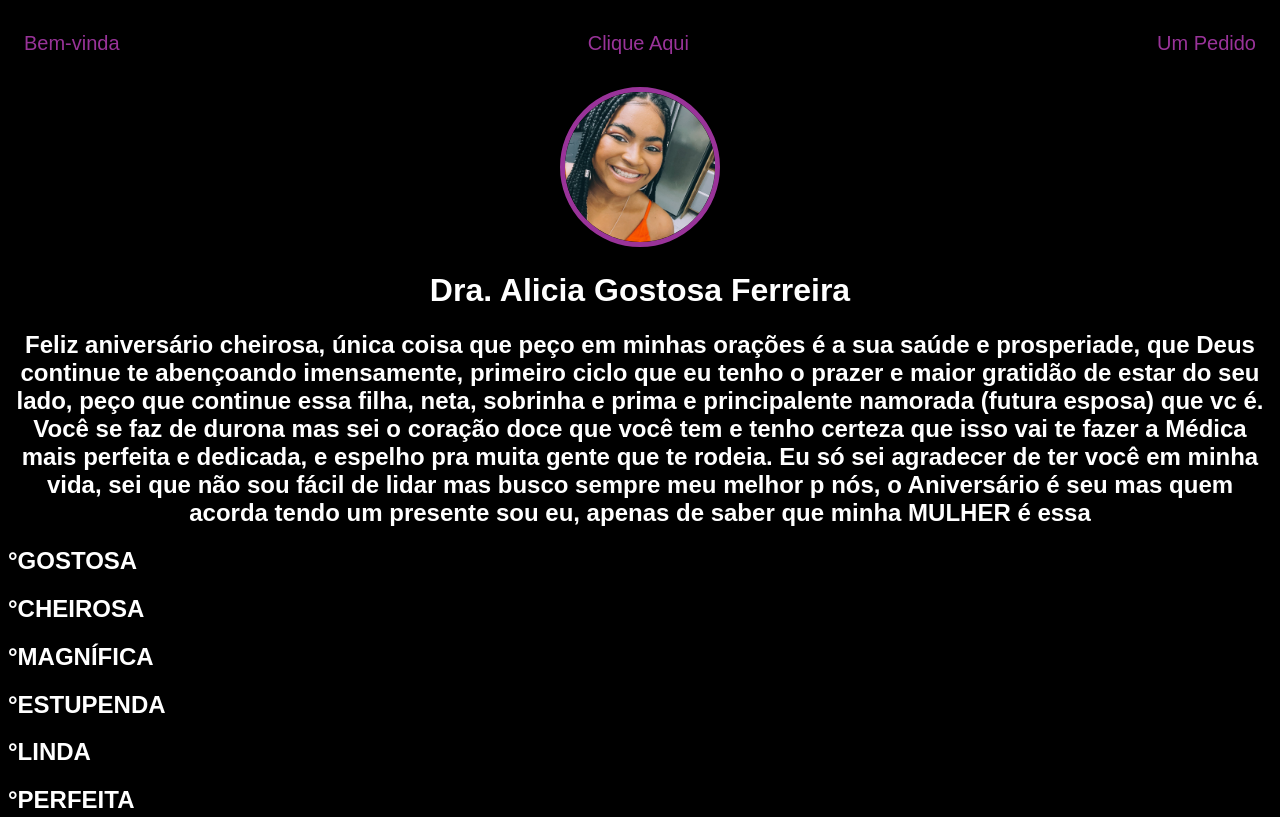
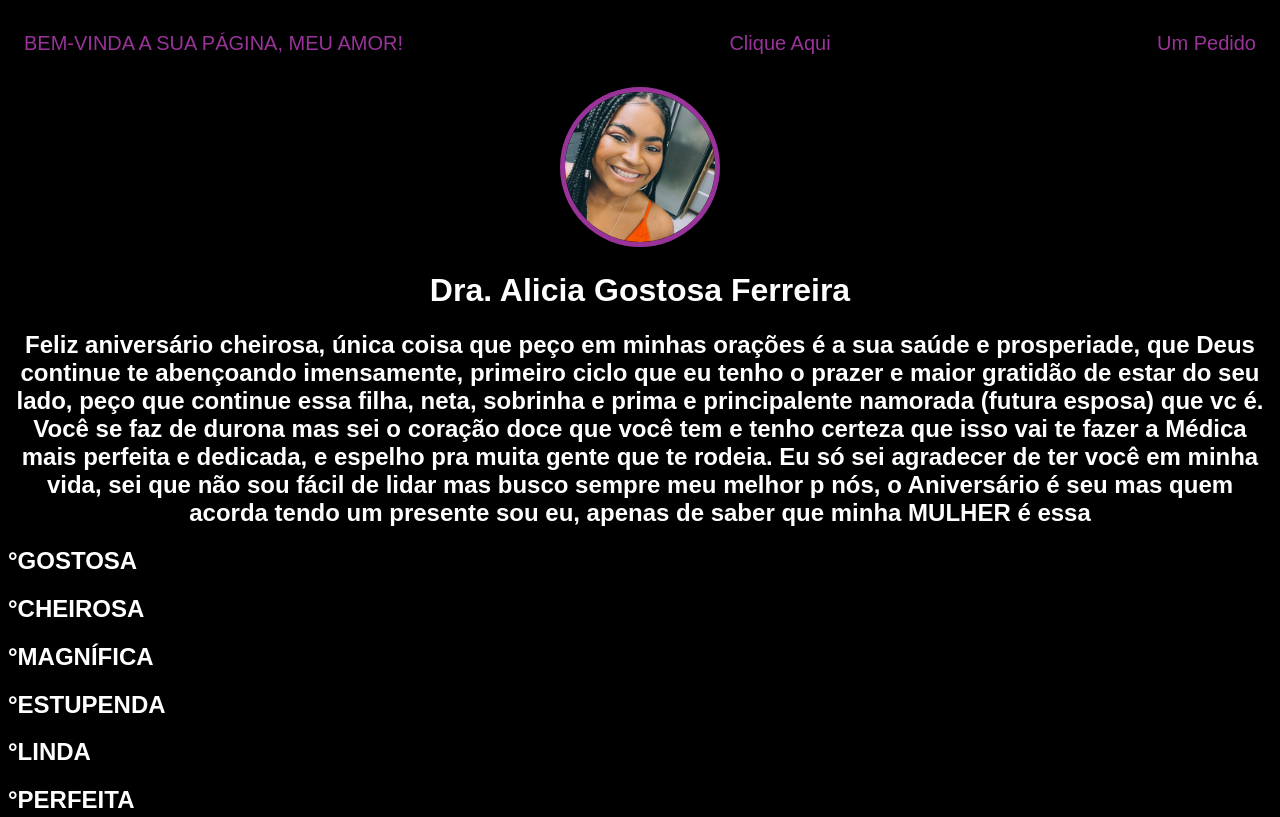
Before and after one commit to jhonytager/teste, a plain HTML site: page index.html in a window 1280 px wide. Shown: the top 817 px of the page. Drawn offline with Linux system fonts and the light colour scheme.

Commit message:
Update index.html

```diff
--- a/index.html
+++ b/index.html
@@ -10,7 +10,7 @@
     <nav>
         <ul>
             <li>
-                <a href="index.html">Bem-vinda</a>
+                <a href="index.html"> BEM-VINDA A SUA PÁGINA, MEU AMOR!</a>
             </li>
             <li>
                     <a href="project.html">Clique Aqui</a>
```
